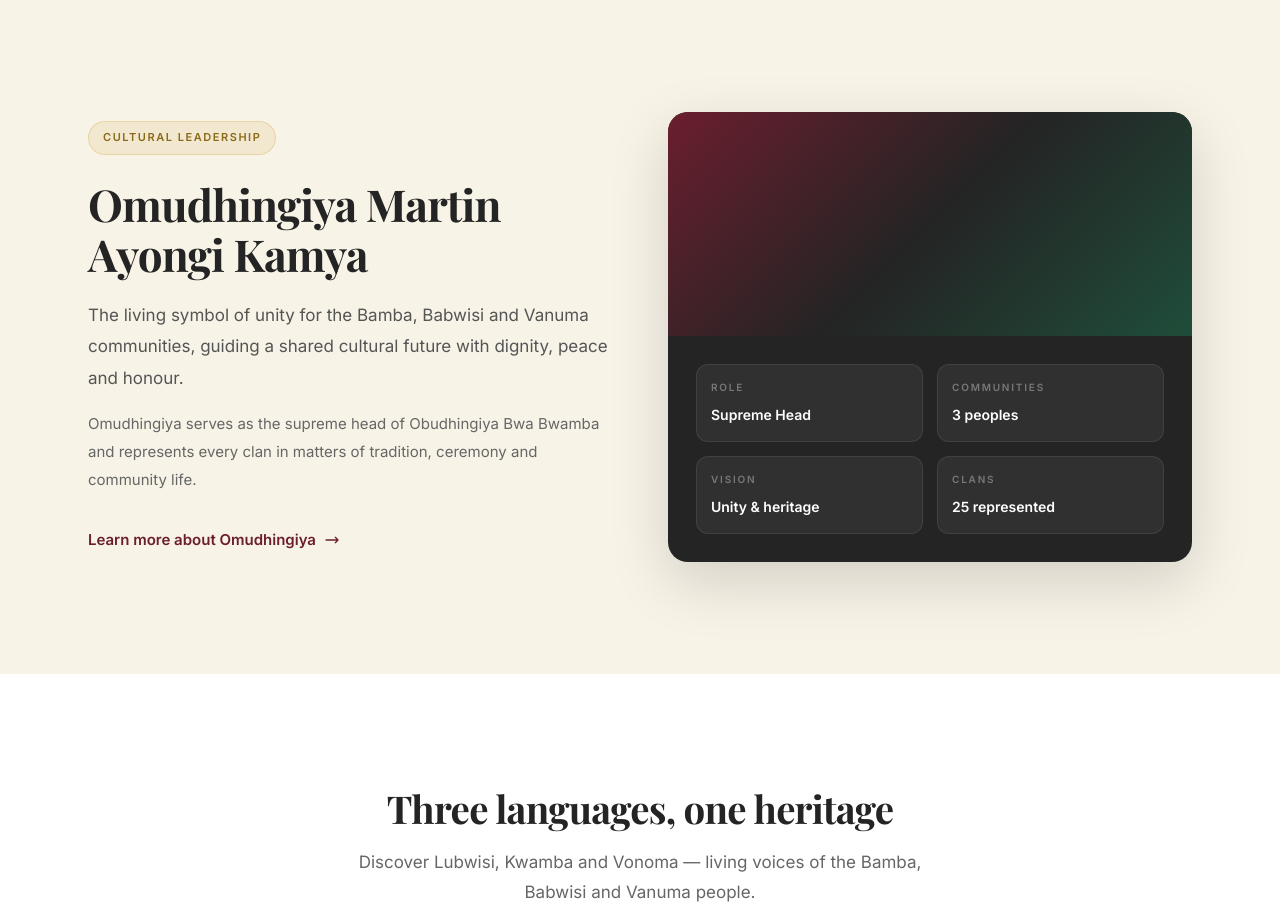
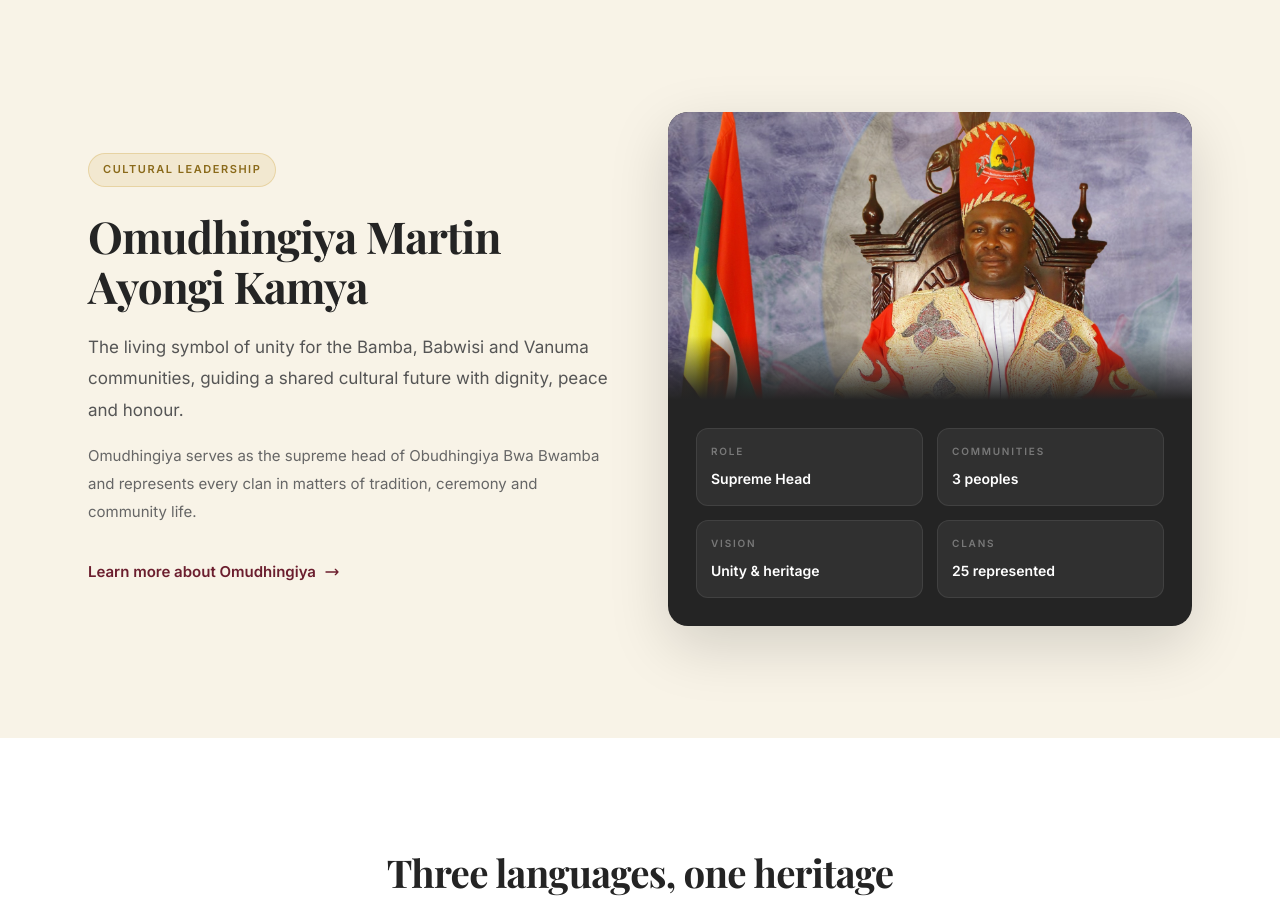
Before and after one commit to Ebiujchris/OBB-WEBSITE, a Next.js app: page / in a window 1280 px wide. Shown: the part 1066-1975 px from the top of the page. Built offline with nearby package versions, Linux system fonts and the light colour scheme; a web font is replaced by a local one.

Commit message:
Add omudhingiya image to home page feature card

```diff
--- a/app/page.tsx
+++ b/app/page.tsx
@@ -150,10 +150,14 @@ export default function Home() {
               overflow: 'hidden',
               boxShadow: '0 20px 60px rgba(0,0,0,0.15)',
             }}>
-              <div style={{
-                height: '14rem',
-                background: 'linear-gradient(135deg, #6B1E2E 0%, #242424 50%, #1F4D3A 100%)',
-              }} />
+              <div style={{ position: 'relative', height: '18rem', overflow: 'hidden' }}>
+                <img
+                  src="/omundhingiya image.jpeg"
+                  alt="Omudhingiya Martin Ayongi Kamya"
+                  style={{ width: '100%', height: '100%', objectFit: 'cover', objectPosition: 'center top', display: 'block' }}
+                />
+                <div style={{ position: 'absolute', bottom: 0, left: 0, right: 0, height: '4rem', background: 'linear-gradient(to top, #242424, transparent)' }} />
+              </div>
               <div style={{ padding: '1.75rem' }}>
                 <div style={{ display: 'grid', gridTemplateColumns: '1fr 1fr', gap: '0.875rem' }}>
                   {[
```
